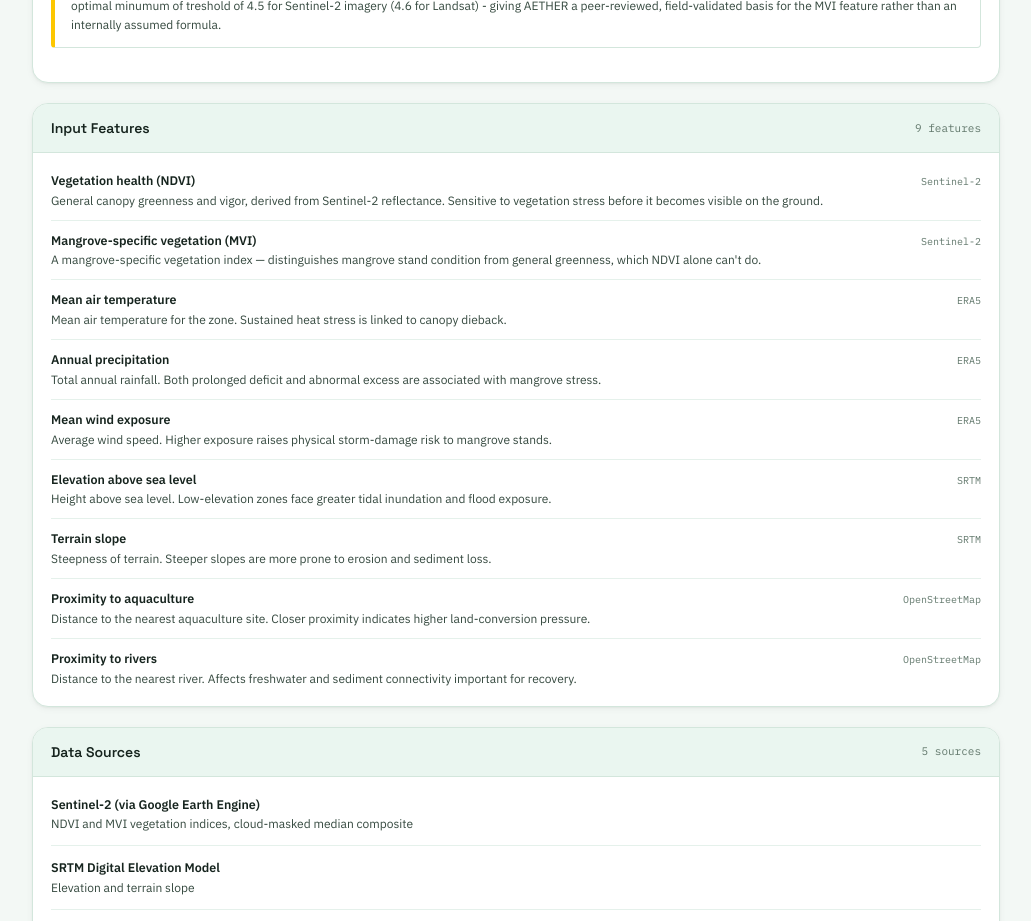
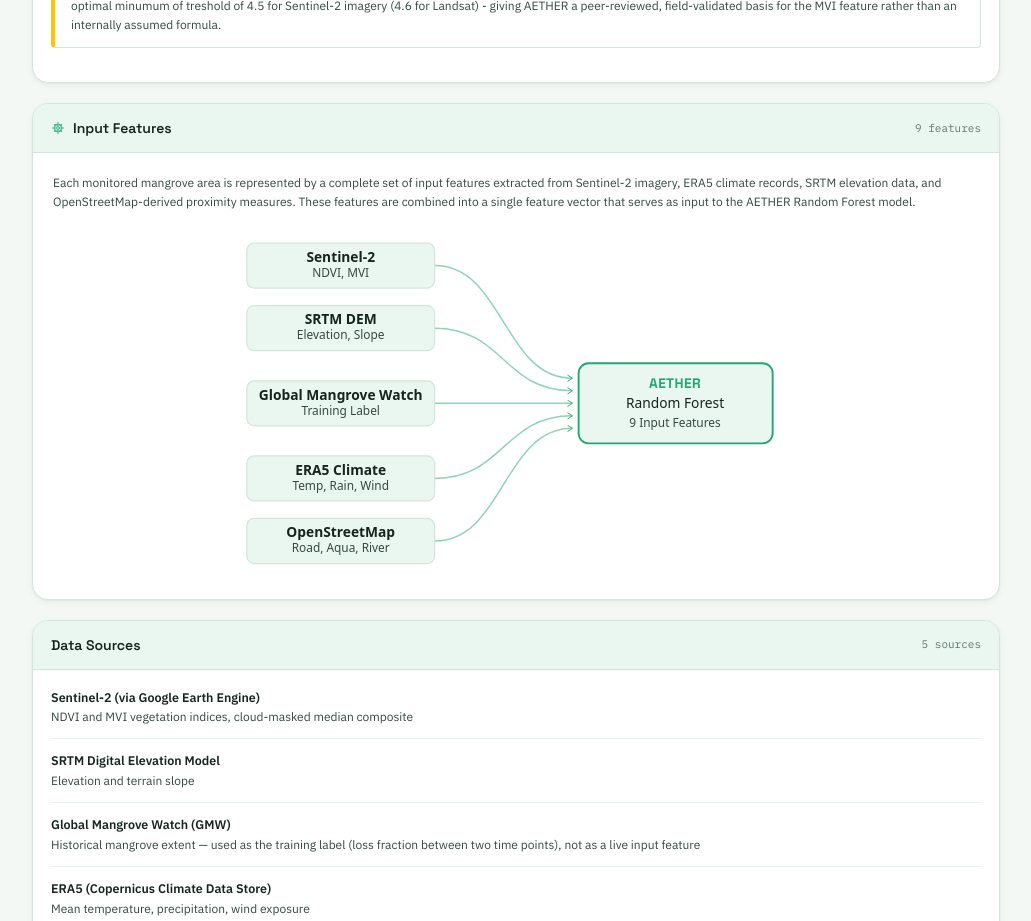
Before and after one commit to yuuhnna/AIHackathon2026_KADJA_AETHER, a Next.js app in the folder frontend/: page /data-methodology in a window 1280 px wide. Shown: the part 2140-3061 px from the top of the page, without its empty margins (240-1271 px from the left). Built offline with nearby package versions, Linux system fonts and the light colour scheme.

Commit message:
Update: New format of input features section

```diff
--- a/frontend/app/data-methodology/page.tsx
+++ b/frontend/app/data-methodology/page.tsx
@@ -421,25 +421,228 @@
         </div>
       </div>
 
-<div id="input-features" className="bg-bg-panel border border-line rounded-2xl shadow-[0_2px_8px_-2px_rgba(22,36,30,0.08),0_1px_2px_rgba(22,36,30,0.04)] overflow-hidden mb-5 scroll-mt-7">
+<div
+  id="input-features"
+  className="bg-bg-panel border border-line rounded-2xl shadow-[0_2px_8px_-2px_rgba(22,36,30,0.08),0_1px_2px_rgba(22,36,30,0.04)] overflow-hidden mb-5 scroll-mt-7"
+>
   <div className="flex justify-between items-center px-4.5 py-3.5 border-b border-line bg-bg-panel-alt">
     <h2 className="font-display text-sm font-semibold flex items-center gap-2 text-accent">
+      <CpuIcon />
       <span className="text-ink">Input Features</span>
     </h2>
-          <span className="font-mono text-[11px] text-faint">{INPUT_FEATURES.length} features</span>
+
+    <span className="font-mono text-[11px] text-faint">
+      {INPUT_FEATURES.length} features
+    </span>
   </div>
-        <div className="p-4.5">
-          <div className="divide-y divide-line-soft">
-            {INPUT_FEATURES.map((f) => (
-              <div key={f.key} className="py-2.5 first:pt-0 last:pb-0">
-                <div className="flex justify-between items-baseline gap-2">
-                  <div className="text-[12.5px] font-semibold text-ink">{FEATURE_LABELS[f.key]}</div>
-                  <span className="font-mono text-[10px] text-faint shrink-0">{f.source}</span>
+
+  <div className="p-5 flex flex-col items-center">
+    {/* Paragraph placed at the top without border/divider lines */}
+    <div className="w-full mb-4">
+      <p className="text-[12px] text-muted leading-relaxed">
+        Each monitored mangrove area is represented by a complete set of input
+        features extracted from Sentinel-2 imagery, ERA5 climate records, SRTM
+        elevation data, and OpenStreetMap-derived proximity measures. These
+        features are combined into a single feature vector that serves as input to
+        the AETHER Random Forest model.
+      </p>
     </div>
-                <div className="text-[12px] text-muted mt-0.5">{f.description}</div>
-              </div>
-            ))}
-          </div>
+
+    {/* SVG Graph directly underneath */}
+    <svg
+      width="100%"
+      viewBox="0 0 460 280"
+      role="img"
+      className="w-full max-w-xl mx-auto font-sans select-none"
+    >
+      <title>Input Data Sources</title>
+      <desc>
+        Data sources used by AETHER's Random Forest model.
+      </desc>
+
+      <defs>
+        <marker
+          id="arrow"
+          viewBox="0 0 10 10"
+          refX="8"
+          refY="5"
+          markerWidth="5"
+          markerHeight="5"
+          orient="auto"
+        >
+          <path
+            d="M2 1 L8 5 L2 9"
+            fill="none"
+            stroke="currentColor"
+            className="text-accent"
+            strokeWidth="1.2"
+            strokeLinecap="round"
+            strokeLinejoin="round"
+          />
+        </marker>
+      </defs>
+
+      {/* COMPACT CURVED CONNECTIONS */}
+      {/* Sentinel-2 */}
+      <path
+        d="M 165 30 C 220 30, 220 120, 275 120"
+        fill="none"
+        stroke="currentColor"
+        className="text-accent/50"
+        strokeWidth="1.2"
+        markerEnd="url(#arrow)"
+      />
+      {/* SRTM */}
+      <path
+        d="M 165 80 C 220 80, 220 130, 275 130"
+        fill="none"
+        stroke="currentColor"
+        className="text-accent/50"
+        strokeWidth="1.2"
+        markerEnd="url(#arrow)"
+      />
+      {/* GMW (Direct Line) */}
+      <line
+        x1="165"
+        y1="140"
+        x2="275"
+        y2="140"
+        stroke="currentColor"
+        className="text-accent/50"
+        strokeWidth="1.2"
+        markerEnd="url(#arrow)"
+      />
+      {/* ERA5 */}
+      <path
+        d="M 165 200 C 220 200, 220 150, 275 150"
+        fill="none"
+        stroke="currentColor"
+        className="text-accent/50"
+        strokeWidth="1.2"
+        markerEnd="url(#arrow)"
+      />
+      {/* OSM */}
+      <path
+        d="M 165 250 C 220 250, 220 160, 275 160"
+        fill="none"
+        stroke="currentColor"
+        className="text-accent/50"
+        strokeWidth="1.2"
+        markerEnd="url(#arrow)"
+      />
+
+      {/* Sentinel-2 */}
+      <g>
+        <rect
+          x="15"
+          y="12"
+          width="150"
+          height="36"
+          rx="6"
+          className="fill-bg-panel-alt stroke-line"
+        />
+        <text x="90" y="27" textAnchor="middle" className="text-[11px] font-semibold fill-ink">
+          Sentinel-2
+        </text>
+        <text x="90" y="39" textAnchor="middle" className="text-[9.5px] fill-muted">
+          NDVI, MVI
+        </text>
+      </g>
+
+      {/* SRTM */}
+      <g>
+        <rect
+          x="15"
+          y="62"
+          width="150"
+          height="36"
+          rx="6"
+          className="fill-bg-panel-alt stroke-line"
+        />
+        <text x="90" y="77" textAnchor="middle" className="text-[11px] font-semibold fill-ink">
+          SRTM DEM
+        </text>
+        <text x="90" y="89" textAnchor="middle" className="text-[9.5px] fill-muted">
+          Elevation, Slope
+        </text>
+      </g>
+
+      {/* GMW */}
+      <g>
+        <rect
+          x="15"
+          y="122"
+          width="150"
+          height="36"
+          rx="6"
+          className="fill-bg-panel-alt stroke-line"
+        />
+        <text x="90" y="137" textAnchor="middle" className="text-[11px] font-semibold fill-ink">
+          Global Mangrove Watch
+        </text>
+        <text x="90" y="149" textAnchor="middle" className="text-[9.5px] fill-muted">
+          Training Label
+        </text>
+      </g>
+
+      {/* ERA5 */}
+      <g>
+        <rect
+          x="15"
+          y="182"
+          width="150"
+          height="36"
+          rx="6"
+          className="fill-bg-panel-alt stroke-line"
+        />
+        <text x="90" y="197" textAnchor="middle" className="text-[11px] font-semibold fill-ink">
+          ERA5 Climate
+        </text>
+        <text x="90" y="209" textAnchor="middle" className="text-[9.5px] fill-muted">
+          Temp, Rain, Wind
+        </text>
+      </g>
+
+      {/* OSM */}
+      <g>
+        <rect
+          x="15"
+          y="232"
+          width="150"
+          height="36"
+          rx="6"
+          className="fill-bg-panel-alt stroke-line"
+        />
+        <text x="90" y="247" textAnchor="middle" className="text-[11px] font-semibold fill-ink">
+          OpenStreetMap
+        </text>
+        <text x="90" y="259" textAnchor="middle" className="text-[9.5px] fill-muted">
+          Road, Aqua, River
+        </text>
+      </g>
+
+      {/* AETHER Target Node */}
+      <g>
+        <rect
+          x="280"
+          y="108"
+          width="155"
+          height="64"
+          rx="8"
+          className="fill-bg-panel-alt stroke-accent"
+          strokeWidth="1.5"
+        />
+        <text x="357" y="128" textAnchor="middle" className="text-[11px] font-bold fill-accent font-display tracking-wide">
+          AETHER
+        </text>
+        <text x="357" y="144" textAnchor="middle" className="text-[11px] font-medium fill-ink">
+          Random Forest
+        </text>
+        <text x="357" y="159" textAnchor="middle" className="text-[9.5px] fill-muted">
+          9 Input Features
+        </text>
+      </g>
+    </svg>
   </div>
 </div>
 
```
Lines whose indentation alone changed are shown as unchanged.
